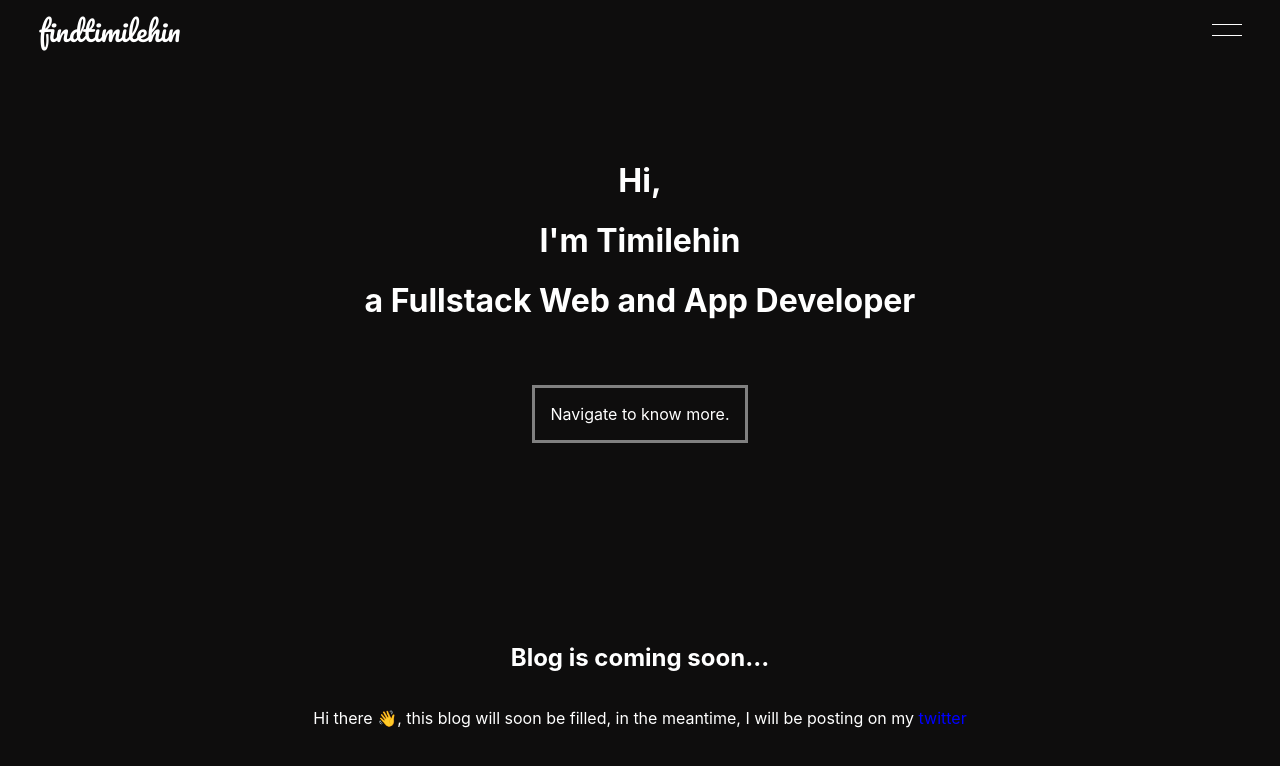
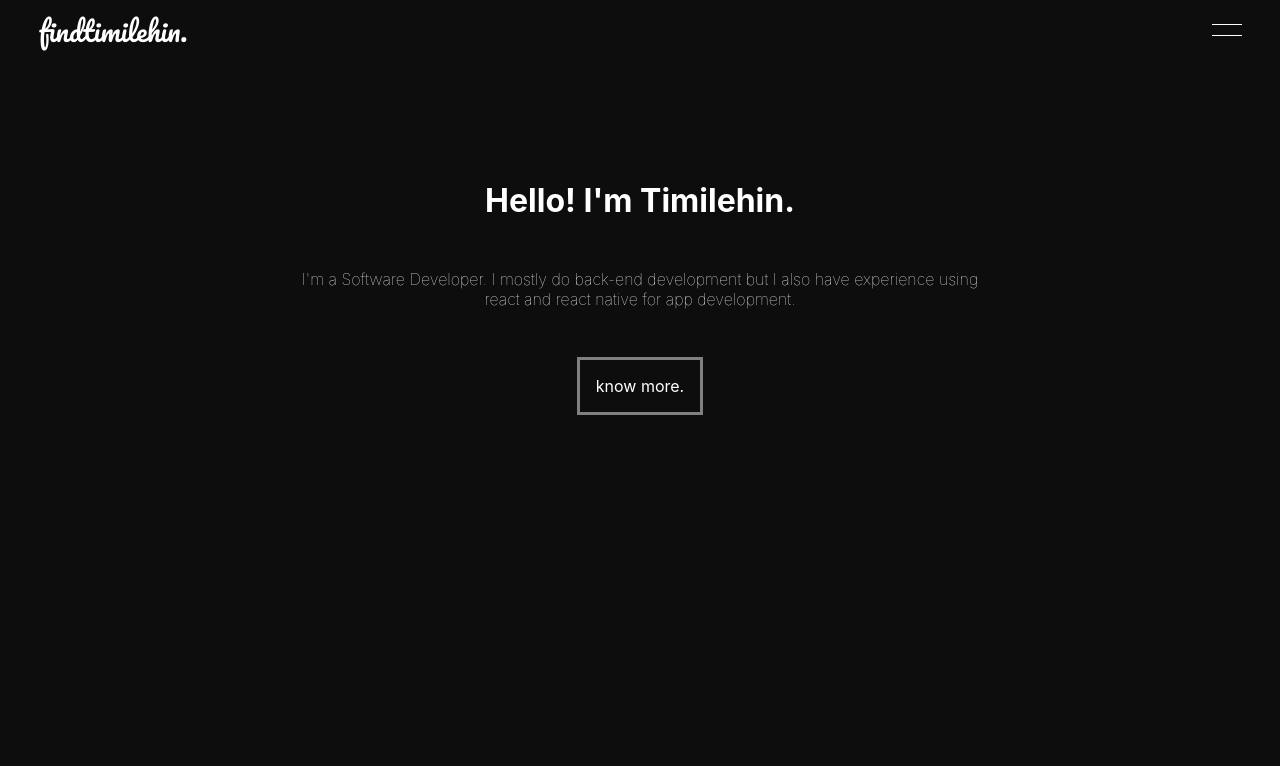
Before and after one commit to Timilehinn/findtimilehin, a Next.js app: page / in a window 1280 px wide. Shown: the top 766 px of the page. Built offline with nearby package versions, Linux system fonts and the light colour scheme.

Commit message:
changed home page intro

```diff
--- a/pages/about.js
+++ b/pages/about.js
@@ -24,11 +24,11 @@ function About() {
                  <br/>
                  <h3 style={{textAlign:'center'}}>My Strengths.</h3>
                  {/* <div style={{width:}}> */}
+                    <span style={{padding:'1rem',marginBottom:'.5rem',width:'250px',alignSelf:'center',textAlign:'center',border:'.5px solid lightgrey'}}>Backend Dev</span>
                     <span style={{padding:'1rem',marginBottom:'.5rem',width:'250px',alignSelf:'center',textAlign:'center',border:'.5px solid lightgrey'}}>Web Development</span>
                     <span style={{padding:'1rem',marginBottom:'.5rem',width:'250px',alignSelf:'center',textAlign:'center',border:'.5px solid lightgrey'}}><FaAndroid color="#3ddc84"/> Android App Development</span>
-                    <span style={{padding:'1rem',marginBottom:'.5rem',width:'250px',alignSelf:'center',textAlign:'center',border:'.5px solid lightgrey'}}>Backend Dev</span>
                     <span style={{padding:'1rem',marginBottom:'.5rem',width:'250px',alignSelf:'center',textAlign:'center',border:'.5px solid lightgrey'}}>UI/UX Design</span>
-                    <span style={{padding:'1rem',marginBottom:'.5rem',width:'250px',alignSelf:'center',textAlign:'center',border:'.5px solid lightgrey'}}>Responsive Design</span>
+                    {/* <span style={{padding:'1rem',marginBottom:'.5rem',width:'250px',alignSelf:'center',textAlign:'center',border:'.5px solid lightgrey'}}>Responsive Design</span> */}
                     <span style={{padding:'1rem',marginBottom:'.5rem',width:'250px',alignSelf:'center',textAlign:'center',border:'.5px solid lightgrey'}}>Search Engine Optimization</span>
                     <span style={{padding:'1rem',marginBottom:'.5rem',width:'250px',alignSelf:'center',textAlign:'center',border:'.5px solid lightgrey'}}>Database Management</span>
                 {/* </div> */}
--- a/pages/index.js
+++ b/pages/index.js
@@ -13,13 +13,14 @@ export default function Home() {
       <link href="https://fonts.googleapis.com/css2?family=Pacifico&display=swap" rel="stylesheet"/>
      </Head>
       <Navbar />
-      <div style={{marginTop:'130px',color:'white',display:'flex',flexDirection:'column', alignItems:'center'}}>
-        <h1 style={{fontWeight:'bolder',lineHeight:'60px',textAlign:'center',fontSize:'2rem'}}>Hi,<br/> I'm Timilehin <br/>a Fullstack Web and App Developer</h1>
+      <div style={{marginTop:'150px',color:'white',display:'flex',flexDirection:'column', justifyContent:'center', alignItems:'center'}}>
+        <h1 style={{fontWeight:'bolder',lineHeight:'60px',textAlign:'center',fontSize:'2rem'}}>Hello! I'm Timilehin.<br/></h1>
+        <p style={{textAlign:"center",fontWeight:"lighter"}}>I'm a Software Developer. I mostly do back-end development but I also have experience using <br/>react and react native for app development. </p>
         <Link href="/about">
-            <a style={{border:'3px solid grey',marginTop:'2rem',padding:'1rem'}}>Navigate to know more.</a>
+            <a style={{border:'3px solid grey',marginTop:'2rem',padding:'1rem'}}>know more.</a>
         </Link>
-        <h2 style={{marginTop:'200px'}}>Blog is coming soon...</h2>
-        <p style={{textAlign:'center'}}>Hi there &#128075;, this blog will soon be filled, in the meantime, I will be posting on my <a style={{color:'blue'}} href="https://www.twitter.com/makiaveli96">twitter</a></p>
+        {/* <h2 style={{marginTop:'200px'}}>Blog is coming soon...</h2>
+        <p style={{textAlign:'center'}}>Hi there &#128075;, this blog will soon be filled, in the meantime, I will be posting on my <a style={{color:'blue'}} href="https://www.twitter.com/makiaveli96">twitter</a></p> */}
      </div>
     </div>
   )
--- a/pages/navbar.js
+++ b/pages/navbar.js
@@ -59,7 +59,7 @@ export default class Navbar extends React.Component{
             <div style={{position:'fixed',zIndex:'100',top:'0'}}>
                 <div style={{width:'100vw',display:'flex',alignItems:'center',height:'60px',backgroundColor:'rgb(14, 13, 13)'}}>
                     <Link href="/">
-                      <p style={{cursor:'pointer',marginLeft:'3vw',color:'white',fontSize:'1.7rem', fontFamily: 'Pacifico'}}>findtimilehin</p>
+                      <p style={{cursor:'pointer',marginLeft:'3vw',color:'white',fontSize:'1.7rem', fontFamily: 'Pacifico'}}>findtimilehin.</p>
                     </Link>
                     {/* TOGGLER */}
                     <div onClick={this.toggle} style={{position:'absolute',right:'3vw'}}>
--- a/pages/skills.js
+++ b/pages/skills.js
@@ -26,9 +26,9 @@ function Skills() {
                 <link href="https://fonts.googleapis.com/css2?family=Pacifico&display=swap" rel="stylesheet"/>
             </Head>
             <Navbar />
-            <h1 style={{fontWeight:'bolder',marginTop:'120px',fontSize:'2rem',textAlign:'center'}}>My Skills.</h1>
+            <h1 style={{fontWeight:'bolder',marginTop:'120px',color:'white',fontSize:'2rem',textAlign:'center'}}>My Skills.</h1>
 
-            <div style={{marginTop:'50px',display:'flex',justifyContent:"center"}}>
+            <div style={{marginTop:'50px',color:'white',display:'flex',justifyContent:"center"}}>
                 <div style={{textAlign:'center',margin:'1rem'}}>
                     <span style={{fontSize:'.55rem'}}><FaJs color="yellow" size={45}/><p>Javascript</p></span>
                     <span style={{fontSize:'.55rem'}}><FaReact color="cyan" size={45}/><p>React/RNative</p></span>
```
